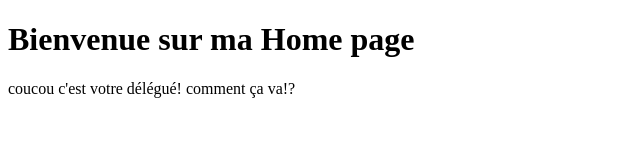
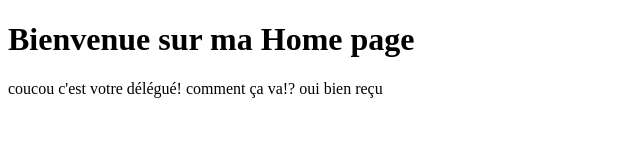
Before and after one commit to ran1mns/ran1mns2025, a plain HTML site: page Adrien/index.html in a window 1280 px wide. Shown: the whole page, without its empty margins (0-640 px from the left). Drawn offline with Linux system fonts and the light colour scheme.

Commit message:
add (inde_adrien): ajoute une phrase et bine reçue

```diff
--- a/Adrien/index.html
+++ b/Adrien/index.html
@@ -11,6 +11,7 @@
     <h1>Bienvenue sur ma Home page</h1>
     <p>
         coucou c'est votre délégué! comment ça va!?
+        oui bien reçu
     </p>
 </body>
 
```
